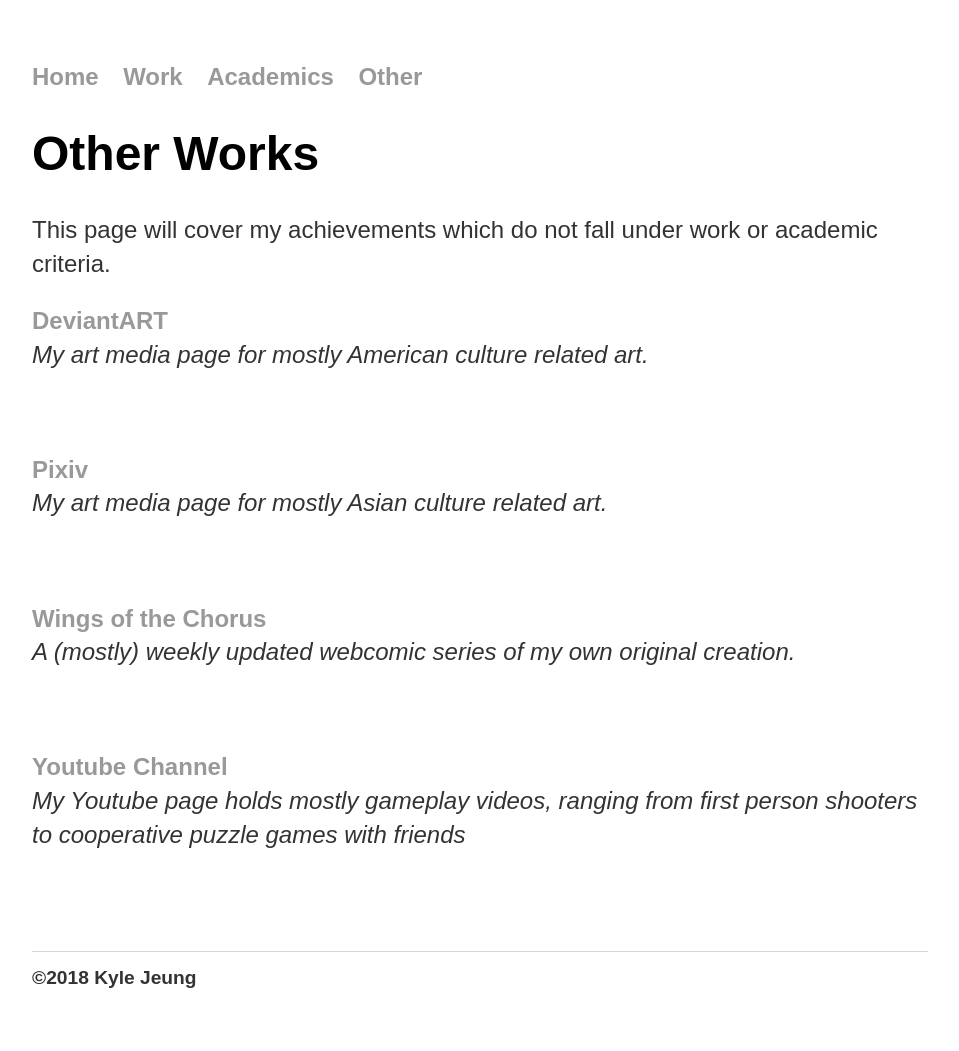
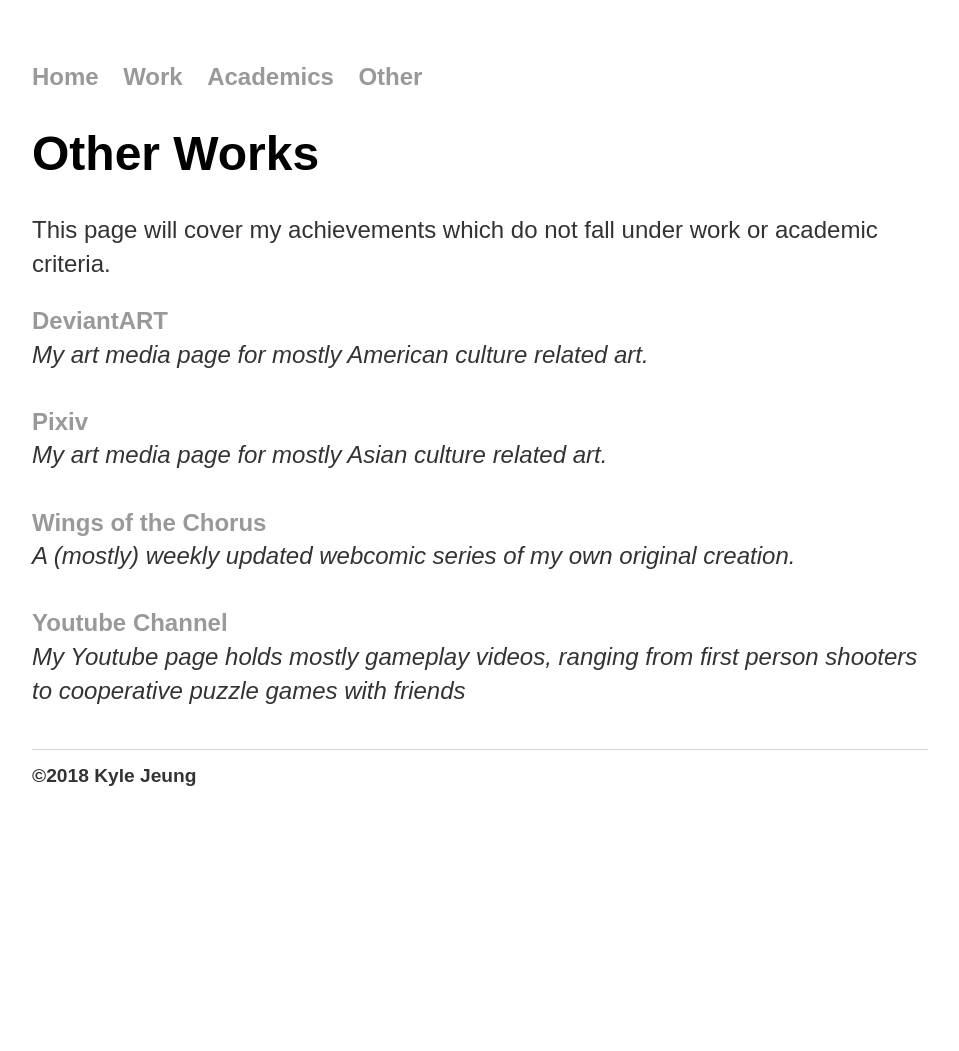
Before and after one commit to jeungkyle/portfolio, a Jekyll site: the page built from other/index.html, in a window 1280 px wide. Shown: the whole page, without its empty margins (160-1119 px from the left). Built offline with Jekyll 4.4.1, drawn with Linux system fonts in a browser that asks for light colours; after the commit the page ends 900 px from its top, so only the background shows below that.

Commit message:
Update index.html

```diff
--- a/other/index.html
+++ b/other/index.html
@@ -11,19 +11,13 @@ title: Other Works
 <p>
 	<b><a href="https://www.deviantart.com/antharyx">DeviantART</a></b><br>
 	<i>My art media page for mostly American culture related art.</i><br>
-<p><br>
-
-<p>
+<br>
 	<b><a href="https://www.pixiv.net/member.php?id=7659868">Pixiv</a></b><br>
 	<i>My art media page for mostly Asian culture related art.</i><br>
-<p><br>
-
-<p>
+<br>
 	<b><a href="https://jeungkyle.github.io/wingsofthechorus/">Wings of the Chorus</a></b><br>
 	<i>A (mostly) weekly updated webcomic series of my own original creation.</i><br>
-<p><br>
-
-<p>
+<br>
 	<b><a href="https://www.youtube.com/c/antharyxLMK">Youtube Channel</a></b><br>
 	<i>My Youtube page holds mostly gameplay videos, ranging from first person shooters to cooperative puzzle games with friends</i><br>
-<p><br>
+</p>
```
